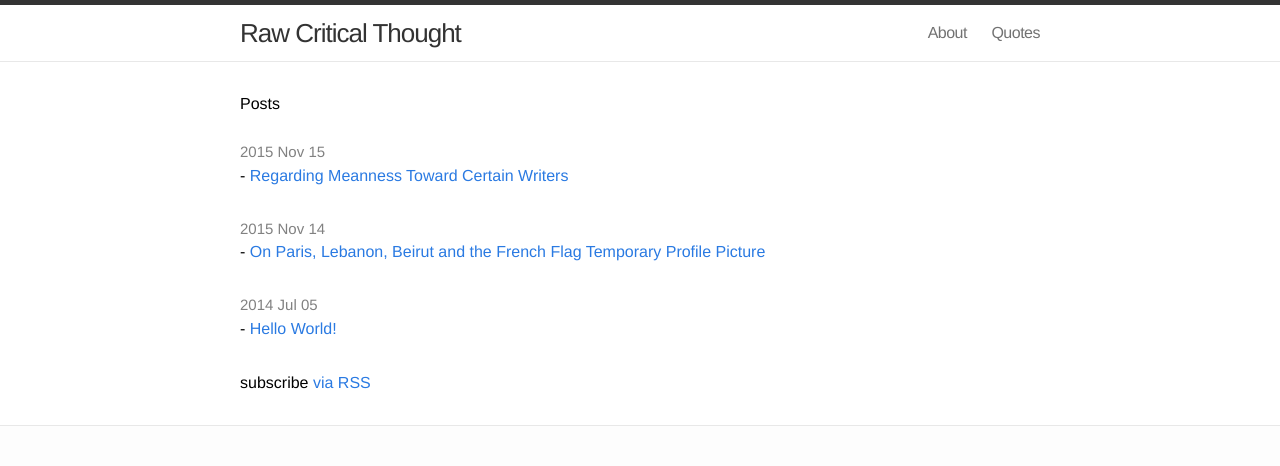
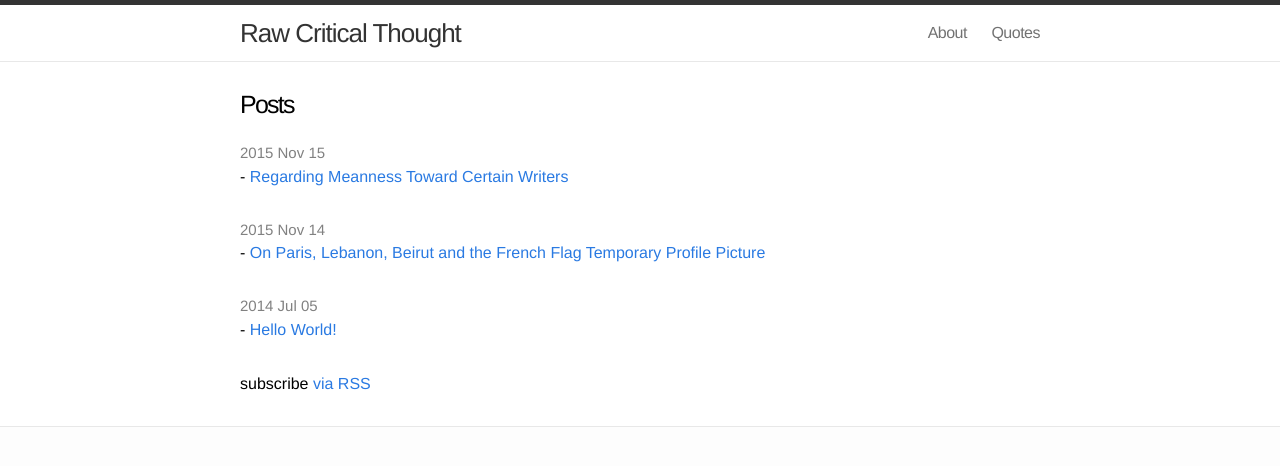
Before and after one commit to jauzeyimam/jauzeyimam.github.io, a Jekyll site: the page built from index.html, in a window 1280 px wide. Shown: the top 466 px of the page. Built offline with Jekyll 4.4.1, drawn with Linux system fonts in a browser that asks for light colours.

Commit message:
changed post header h1 css

```diff
--- a/css/main.css
+++ b/css/main.css
@@ -144,7 +144,13 @@ a:visited { color: #205caa; }
 /* Home styles */
 /* ----------------------------------------------------------*/
 
-.home h1 { margin-bottom: 25px; }
+.home h1 {
+  margin-bottom: 25px;
+  font-size: 25px;
+  letter-spacing: -1.75px;
+  line-height: 1;
+  font-weight: 300;
+}
 
 .posts { list-style-type: none; }
 
```
